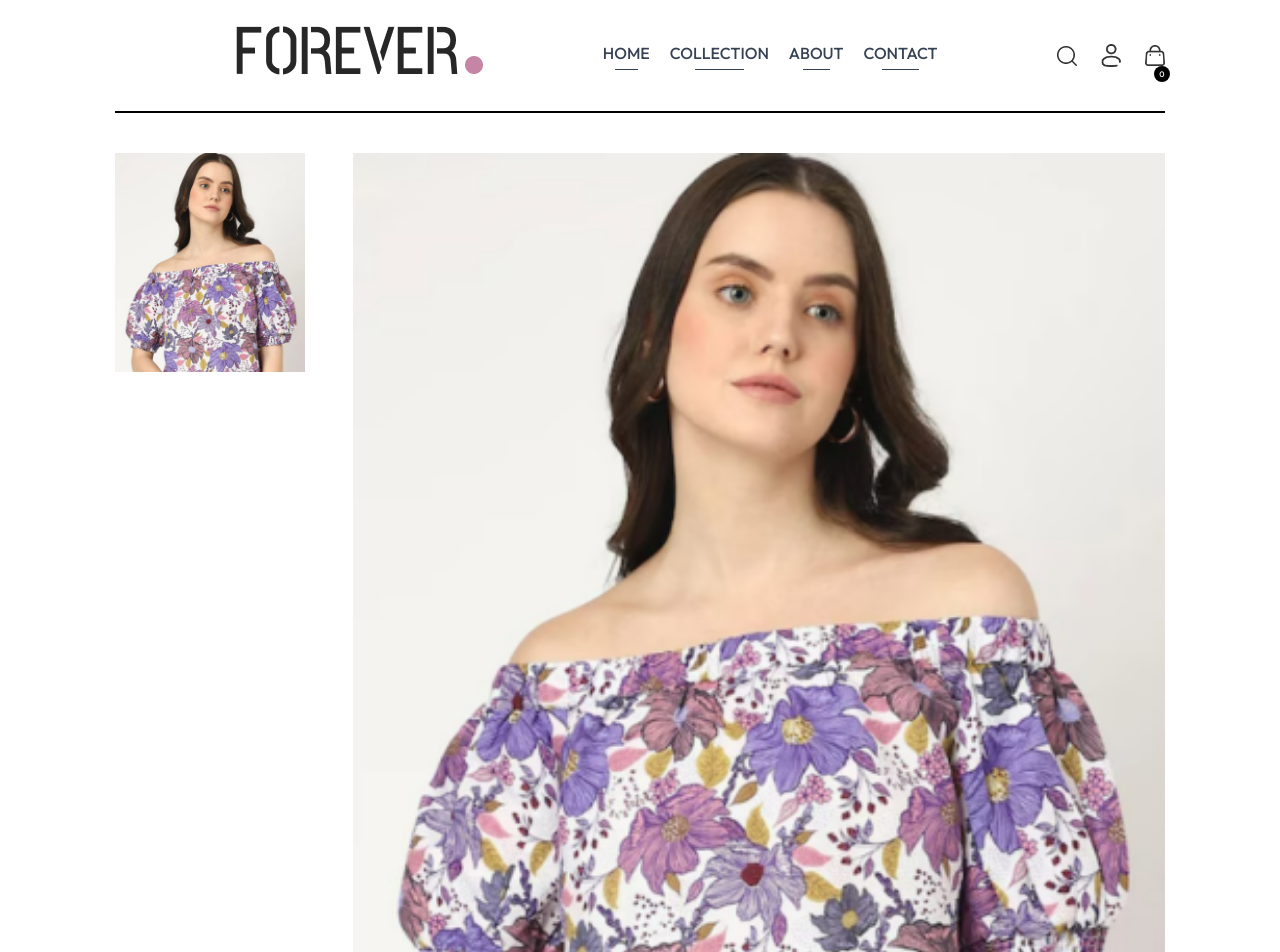
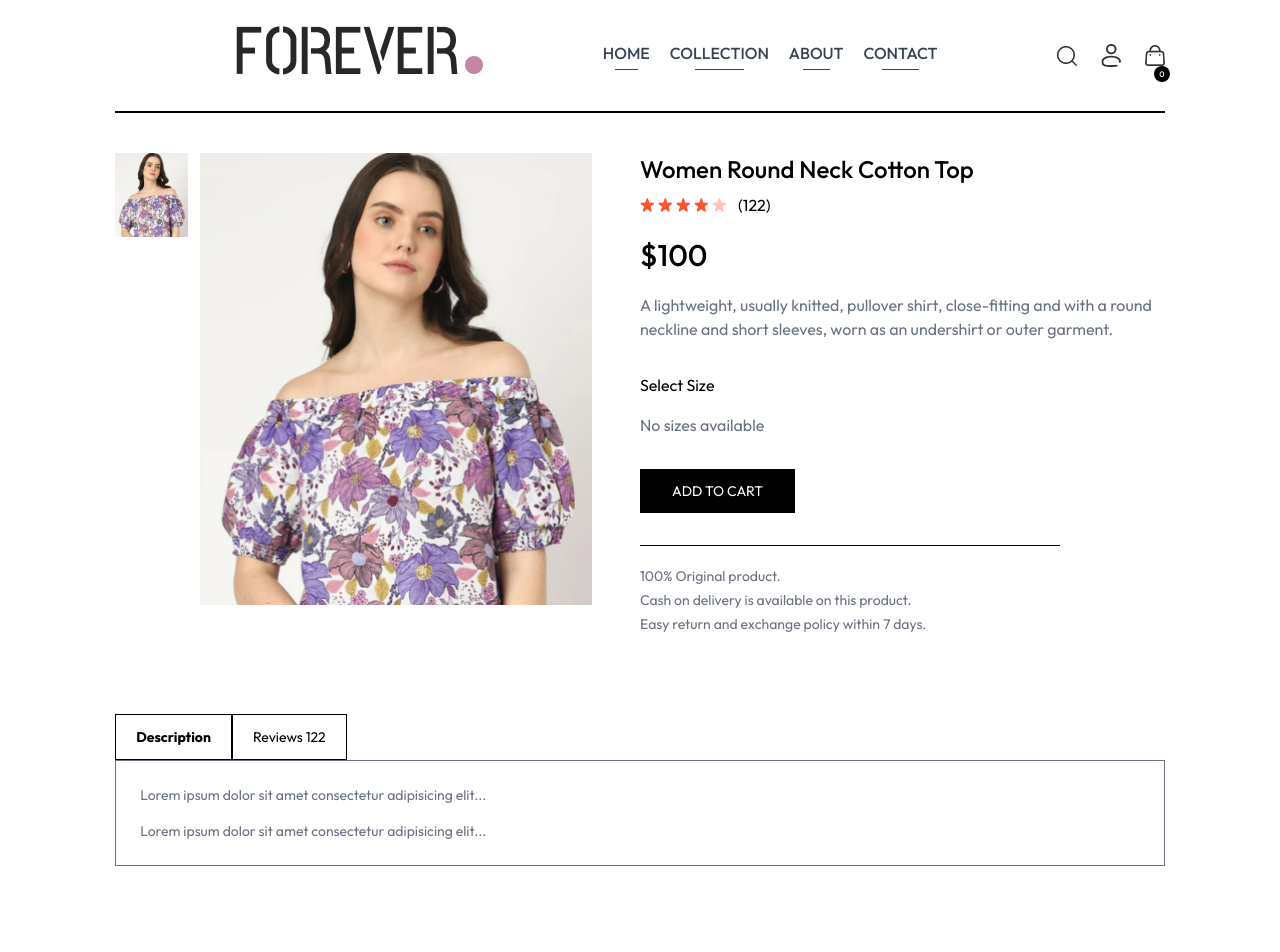
Before and after one commit to galdea/ecommerce-app, a React (Vite) app: page /product/aaaaa in a window 1280 px wide. Shown: the top 952 px of the page. Built offline with nearby package versions, Linux system fonts and the light colour scheme.

Commit message:
logic fixes. all working but products accessed from collection

```diff
--- a/src/components/CartTotal.jsx
+++ b/src/components/CartTotal.jsx
@@ -1,4 +1,5 @@
-import React from 'react';
+import React, { useContext } from 'react';
+import { ShopContext } from '../context/ShopContext.jsx';
 import Title from './Title';
 
 const CartTotal = () => {
--- a/src/pages/PlaceOrder.jsx
+++ b/src/pages/PlaceOrder.jsx
@@ -127,7 +127,9 @@ function PlaceOrder() {
           <button
             onClick={() => navigate('/orders')}
             className="bg-black text-white px-16 py-3 text-sm"
-          ></button>
+          >
+            PLACE ORDER
+          </button>
         </div>
       </div>
     </div>
--- a/src/pages/Product.jsx
+++ b/src/pages/Product.jsx
@@ -7,91 +7,29 @@ import { ShopContext } from '../context/ShopContext';
 const Product = () => {
   const { productId } = useParams();
   const location = useLocation();
-  const { products, currency } = useContext(ShopContext);
+  const { products, currency, addToCart } = useContext(ShopContext);
   const [productData, setProductData] = useState(null);
   const [image, setImage] = useState('');
   const [size, setSize] = useState('');
 
+  const handleAddToCart = () => {
+    addToCart(productData._id, size);
+  };
+
   useEffect(() => {
-    console.log('Full URL:', location.pathname);
-    console.log('Product ID from useParams:', productId);
-    console.log('Total products:', products.length);
-
-    // Detailed logging of product IDs and types
-    console.log('Product ID Types:', {
-      productId: typeof productId,
-      productIds: products.map((p) => ({
-        id: p._id,
-        type: typeof p._id,
-        stringId: p._id.toString(),
-      })),
-    });
-
     if (productId && products.length > 0) {
-      // More comprehensive product finding logic
-      const foundProduct = products.find((item) => {
-        // Try exact match
-        const exactMatch = item._id === productId;
-
-        // Try string conversion match
-        const stringMatch = item._id.toString() === productId;
-
-        // Try name-based slug match
-        const slugMatch =
-          item.name.toLowerCase().replace(/\s+/g, '-') === productId;
-
-        console.log('Matching Attempts:', {
-          exactMatch,
-          stringMatch,
-          slugMatch,
-          itemId: item._id,
-          productId,
-        });
-
-        return exactMatch || stringMatch || slugMatch;
-      });
+      const foundProduct = products.find(
+        (item) =>
+          item._id.toString() === productId ||
+          item.name.toLowerCase().replace(/\s+/g, '-') === productId,
+      );
 
       if (foundProduct) {
-        console.log('Found Product:', foundProduct);
         setProductData(foundProduct);
-        setImage(foundProduct.image[0]); // Set first image by default
-      } else {
-        console.error('No product found with ID:', productId);
-        console.log(
-          'Available product Details:',
-          products.map((p) => ({
-            id: p._id,
-            name: p.name,
-            stringId: p._id.toString(),
-          })),
-        );
+        setImage(foundProduct.image[0]);
       }
     }
   }, [productId, products, location]);
-
-  // Render function
-  const renderProductImages = () => {
-    if (!productData) {
-      return (
-        <div className="text-center text-gray-500 mt-10">
-          <p>Product not found</p>
-          <p className="text-sm">
-            Please check the product ID or refresh the page
-          </p>
-        </div>
-      );
-    }
-
-    return productData.image.map((item, index) => (
-      <img
-        onClick={() => setImage(item)}
-        src={item}
-        key={index}
-        className="w-[24%] sm:w-full sm:mb-3 flex-shrink-0 cursor-pointer"
-        alt={`Product thumbnail ${index + 1}`}
-      />
-    ));
-  };
 
   if (!productData) {
     return (
@@ -101,20 +39,29 @@ const Product = () => {
 
   return (
     <div className="border-t-2 pt-10 transition-opacity ease-in duration-500 opacity-100">
-      {/* Product Data */}
-      <div className="flex gap-12 sm:gap-12 flex-col sm:flex-row">
-        {/* Product Images */}
-        <div className="flex sm:flex-col overflow-x-auto sm:overflow-y-scroll justify-between sm:justify-normal sm:w-[18.7%] w-full">
-          {renderProductImages()}
+      {/* Product Layout */}
+      <div className="flex flex-col sm:flex-row sm:gap-12 gap-12">
+        {/* Product Image & Thumbnails */}
+        <div className="flex-1 flex flex-col-reverse gap-3 sm:flex-row">
+          <div className="flex overflow-x-auto sm:flex-col sm:w-[18.7%]">
+            {productData.image.map((item, index) => (
+              <img
+                onClick={() => setImage(item)}
+                src={item}
+                key={index}
+                className="w-[24%] sm:w-full sm:mb-3 cursor-pointer"
+                alt={`Product thumbnail ${index + 1}`}
+              />
+            ))}
           </div>
-        <div className="w-full sm:w-[80%]">
+          <div className="w-full">
             <img className="w-full h-auto" src={image} alt="Selected product" />
           </div>
         </div>
 
         {/* Product Info */}
-      <div className="flex-1">
-        <h1 className="font-medium text-2xl mt-2">{productData.name}</h1>
+        <div className="sm:w-1/2">
+          <h1 className="font-medium text-2xl">{productData.name}</h1>
           <div className="flex items-center gap-1 mt-2">
             {[1, 2, 3, 4].map((star) => (
               <img
@@ -124,19 +71,23 @@ const Product = () => {
                 className="w-3.5"
               />
             ))}
-          <img src={assets.star_dull_icon} alt="Half star" className="w-3.5" />
+            <img
+              src={assets.star_dull_icon}
+              alt="Half star"
+              className="w-3.5"
+            />
             <p className="pl-2">(122)</p>
           </div>
           <p className="mt-5 text-3xl font-medium">
             {currency}
             {productData.price}
           </p>
-        <p className="mt-5 text-gray-500 md:w-4/5">{productData.description}</p>
+          <p className="mt-5 text-gray-500">{productData.description}</p>
 
           <div className="flex flex-col gap-4 my-8">
             <p>Select Size</p>
             <div className="flex gap-2">
-            {productData.size && productData.size.length > 0 ? (
+              {productData.size?.length > 0 ? (
                 productData.size.map((item, index) => (
                   <button
                     onClick={() => setSize(item)}
@@ -154,7 +105,10 @@ const Product = () => {
             </div>
           </div>
 
-        <button className="bg-black text-white px-8 py-3 text-sm active:bg-gray-700">
+          <button
+            onClick={handleAddToCart}
+            className="bg-black text-white px-8 py-3 text-sm active:bg-gray-700"
+          >
             ADD TO CART
           </button>
 
@@ -166,6 +120,7 @@ const Product = () => {
             <p>Easy return and exchange policy within 7 days.</p>
           </div>
         </div>
+      </div>
 
       {/* Description & Review Section */}
       <div className="mt-20">
@@ -174,22 +129,12 @@ const Product = () => {
           <p className="border px-5 py-3 text-sm">Reviews {122}</p>
         </div>
         <div className="flex flex-col gap-4 border px-6 py-6 text-sm text-gray-500">
-          <p>
-            Lorem ipsum dolor sit amet consectetur adipisicing elit. Eos ipsum
-            error nihil numquam sapiente vel illum dolores quae asperiores
-            dolorum, dolor, ipsa earum molestias consequatur deleniti blanditiis
-            dolore dicta esse!
-          </p>
-          <p>
-            Lorem ipsum dolor sit amet consectetur adipisicing elit. Ad sint
-            maiores ea sit minima voluptas soluta suscipit ut mollitia! Incidunt
-            laboriosam molestiae nihil beatae error, fuga magni. Aliquam,
-            doloribus voluptatum?
-          </p>
+          <p>Lorem ipsum dolor sit amet consectetur adipisicing elit...</p>
+          <p>Lorem ipsum dolor sit amet consectetur adipisicing elit...</p>
         </div>
       </div>
 
-      {/* Display Related Products */}
+      {/* Related Products */}
       <RelatedProducts
         category={productData.category}
         subCategory={productData.subCategory}
```
Lines whose indentation alone changed are shown as unchanged.
